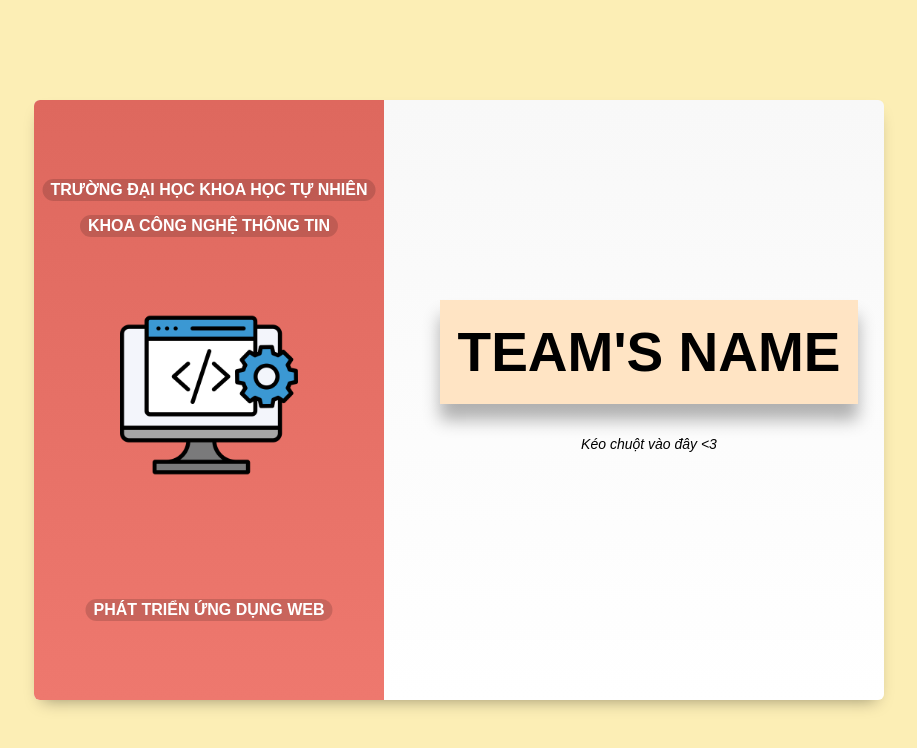
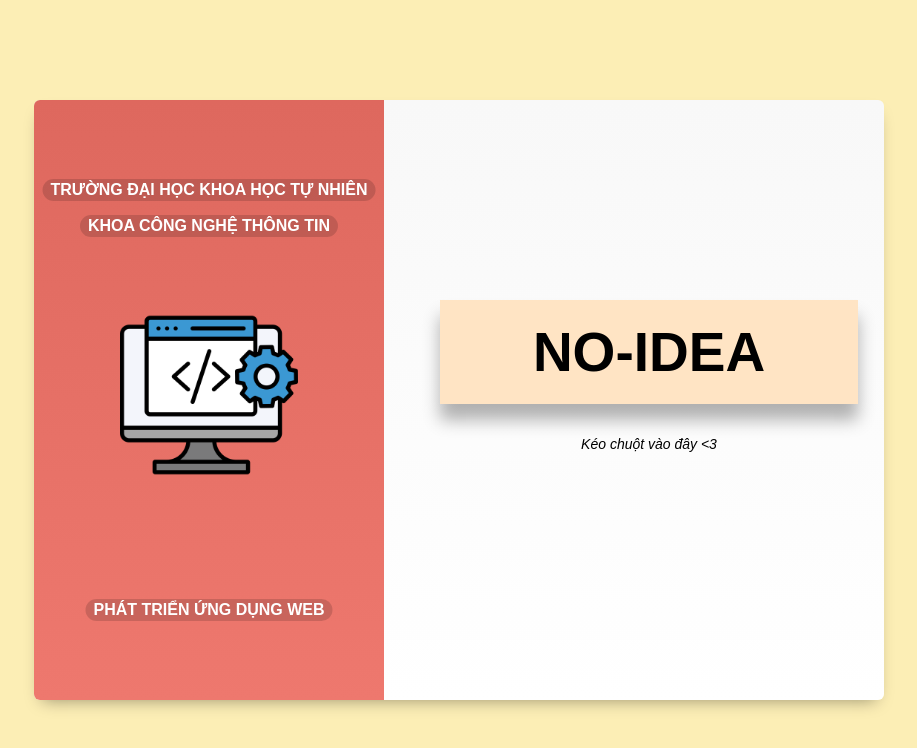
Before and after one commit to Vuhuydiet/GA02, a website: page default.html in a window 1280 px wide. Shown: the whole page, without its empty margins (181-1098 px from the left). Drawn offline with Linux system fonts and the light colour scheme.

Commit message:
Change team name on index page

```diff
--- a/default.html
+++ b/default.html
@@ -88,7 +88,7 @@
                 </div>
             </div>
             <div class="general">
-                <h1>TEAM'S NAME</h1>
+                <h1>NO-IDEA</h1>
                 <div class="NormalDescription">Kéo chuột vào đây <3</div>
             </div>
         </div>
```
